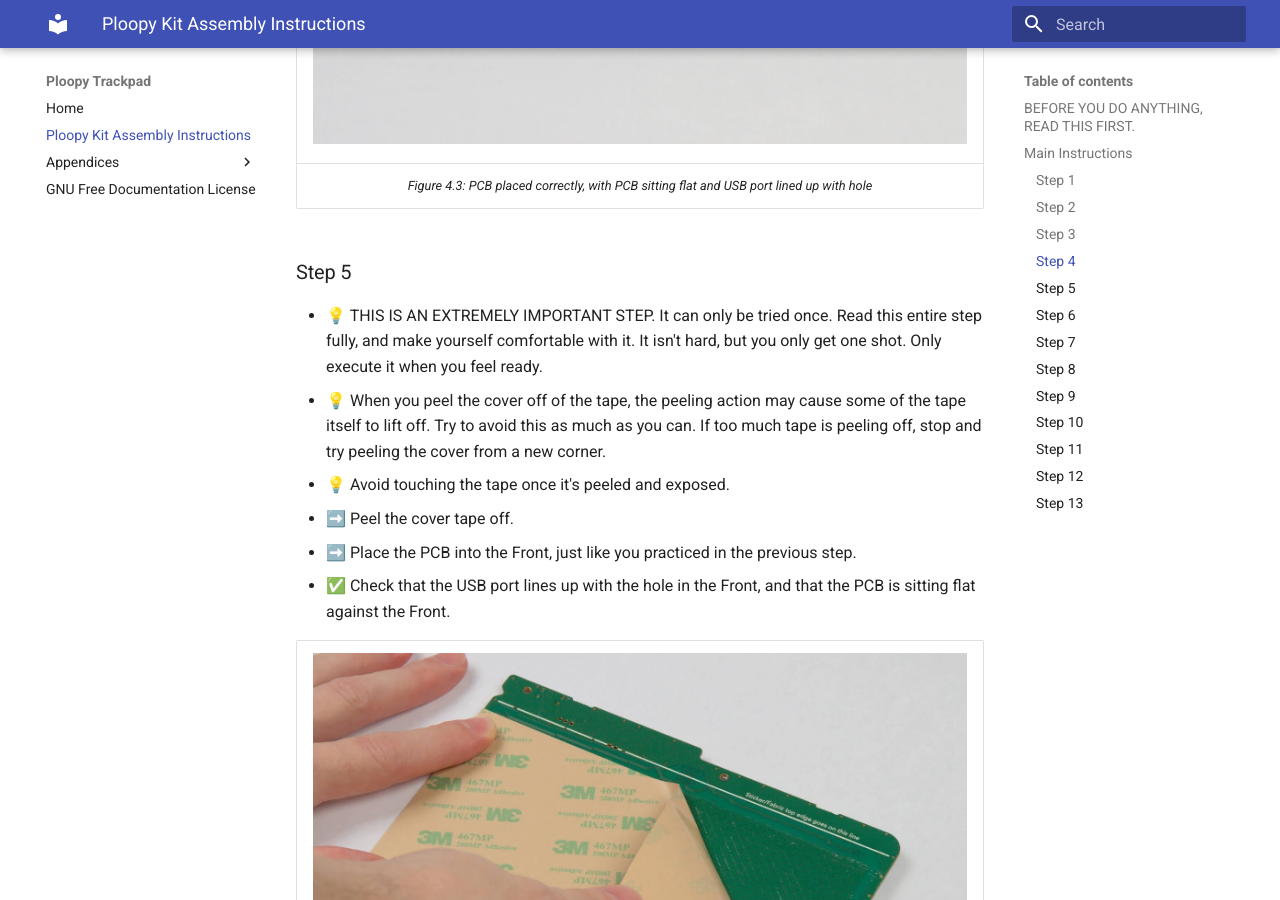
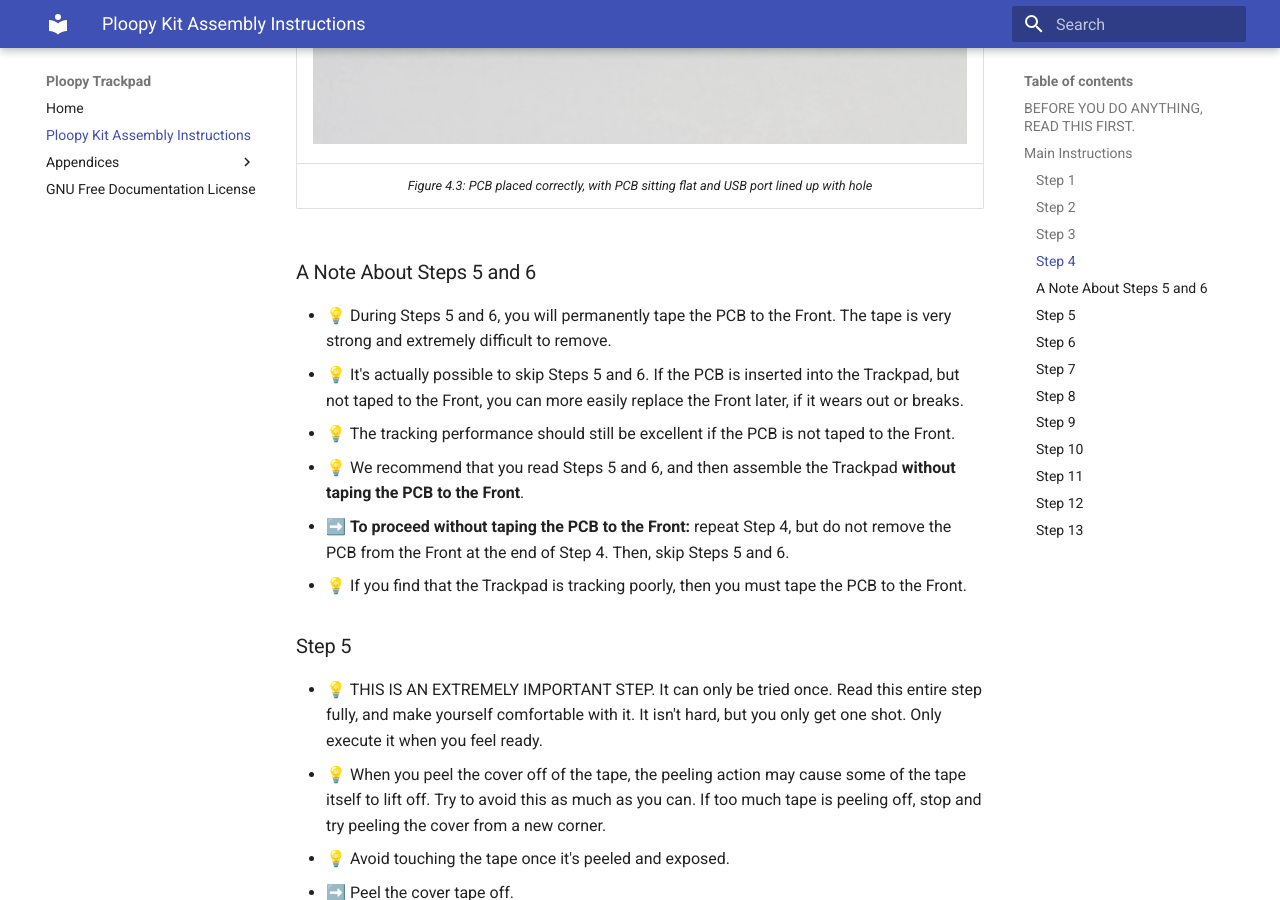
Before and after one commit to ploopyco/trackpad, an MkDocs documentation site: the page built from docs/assembly-instructions.md, in a window 1280 px wide and 900 px high, scrolled down 6863 px. Built offline with MkDocs 1.6.1 and Material for MkDocs 9.7.7, drawn with Linux system fonts in a browser that asks for light colours.

Commit message:
updated docs

```diff
--- a/docs/assembly-instructions.md
+++ b/docs/assembly-instructions.md
@@ -1,3 +1,4 @@
+
 
 # Ploopy Kit Assembly Instructions
 
@@ -80,7 +81,6 @@ Note that some of these pictures were taken at different times, so they may show
 |:--:|
 | *Figure 3.3: Pressing tape into PCB* |
 
-
 ### Step 4
 
 - 💡 This step is meant to get you familiar with placing the PCB to the Front.
@@ -107,6 +107,15 @@ Note that some of these pictures were taken at different times, so they may show
 |:--:|
 | *Figure 4.3: PCB placed correctly, with PCB sitting flat and USB port lined up with hole* |
 
+
+### A Note About Steps 5 and 6
+
+- 💡 During Steps 5 and 6, you will permanently tape the PCB to the Front. The tape is very strong and extremely difficult to remove.
+- 💡 It's actually possible to skip Steps 5 and 6. If the PCB is inserted into the Trackpad, but not taped to the Front, you can more easily replace the Front later, if it wears out or breaks.
+- 💡 The tracking performance should still be excellent if the PCB is not taped to the Front.
+- 💡 We recommend that you read Steps 5 and 6, and then assemble the Trackpad **without taping the PCB to the Front**.
+- ➡️ **To proceed without taping the PCB to the Front:** repeat Step 4, but do not remove the PCB from the Front at the end of Step 4. Then, skip Steps 5 and 6.
+- 💡 If you find that the Trackpad is tracking poorly, then you must tape the PCB to the Front.
 
 
 ### Step 5
```
